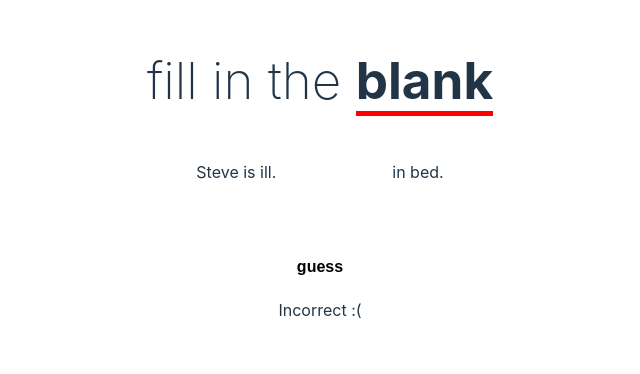
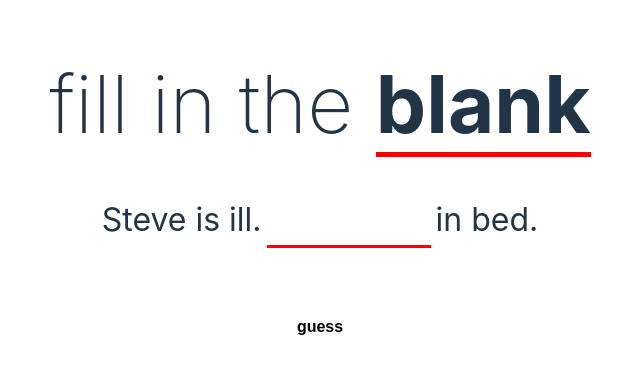
Before and after one commit to adriwicked/fill-in-the-blank, a React (Vite) app: page / in a window 1280 px wide. Shown: the part 224-598 px from the top of the page, without its empty margins (320-960 px from the left). Built offline with nearby package versions, Linux system fonts and the light colour scheme.

Commit message:
some styling

```diff
--- a/src/App.css
+++ b/src/App.css
@@ -7,6 +7,7 @@
 
 .title {
   margin-bottom: 50px;
+  font-size: 80px;
   font-weight: 200;
 }
 
--- a/src/components/Exercise.css
+++ b/src/components/Exercise.css
@@ -11,6 +11,7 @@
 }
 
 .exercise p {
+  font-size: 32px;
   margin: 0;
 }
 
@@ -19,10 +20,11 @@
   text-align: center;
   font: inherit;
   font-weight: bold;
-  margin: 0 1em;
+  font-size: 32px;
+  margin: 0 5px;
   background: transparent;
   border: none;
-  border-bottom: 2px solid white;
+  border-bottom: 3px solid red;
 }
 
 .submitButton {
--- a/src/components/Exercise.jsx
+++ b/src/components/Exercise.jsx
@@ -76,7 +76,7 @@ export default function Exercise({ sentence, onCorrectAnswer }) {
 
         <input type="submit" value="guess" className="submitButton" />
       </form>
-      {guessed && isCorrect ? <p>Correct!</p> : <p>Incorrect :(</p>}
+      {guessed && (isCorrect ? <p>Correct!</p> : <p>Incorrect :(</p>)}
     </>
   );
 }
```
